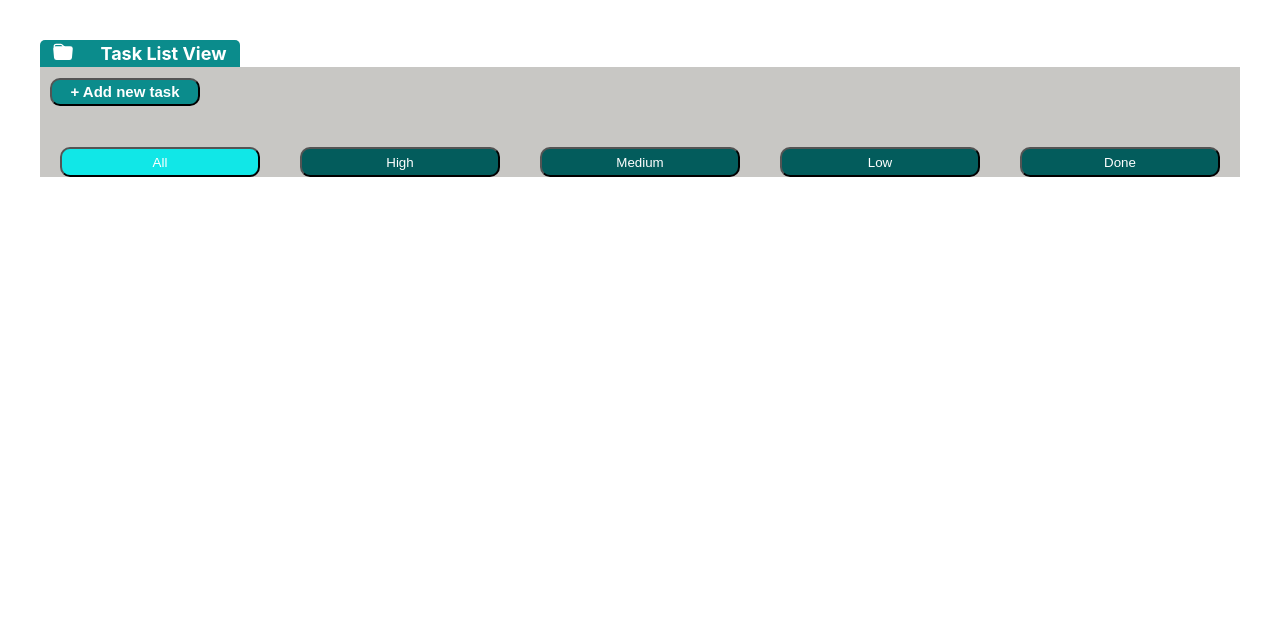
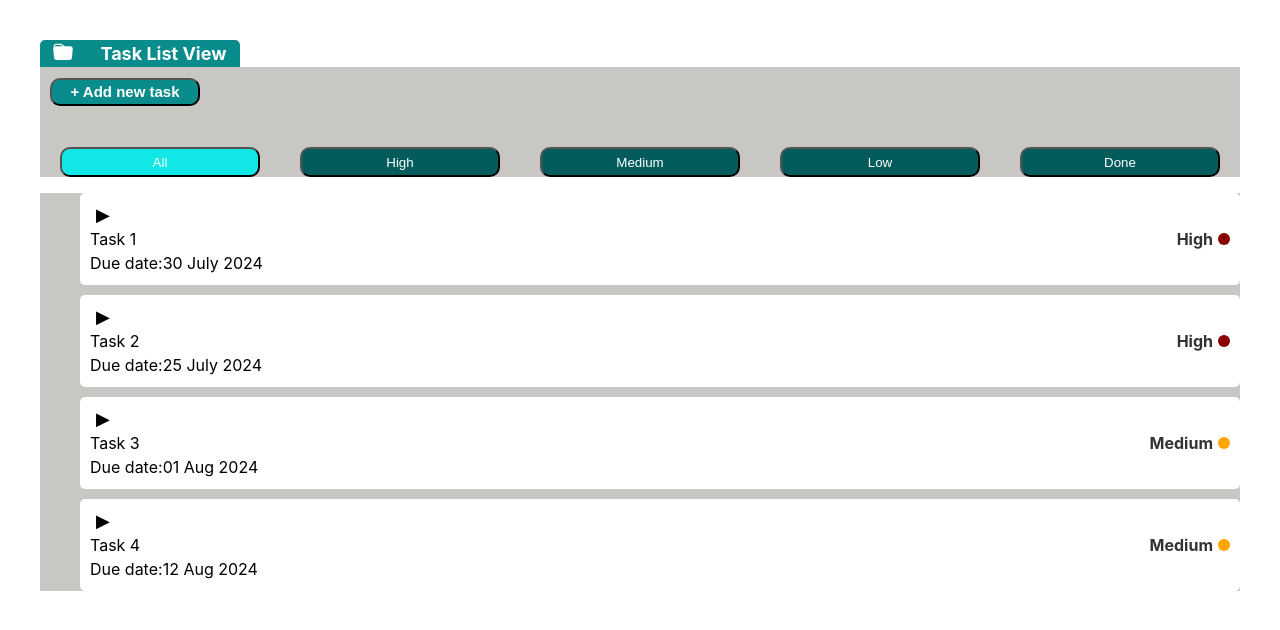
Before and after one commit to Dhananjay-3270/HockeyCurve_assignment, a React (Vite) app in the folder vite-project/: page / in a window 1280 px wide. Shown: the top 630 px of the page. Built offline with nearby package versions, Linux system fonts and the light colour scheme.

Commit message:
BasicUI2

```diff
--- a/vite-project/src/App.jsx
+++ b/vite-project/src/App.jsx
@@ -1,11 +1,12 @@
 import { useState } from "react";
-
+import Tasklist from "./Tasklist";
 import "./App.css";
 
 function App() {
   return (
     <>
-      <div className="task-list-view">
+
+      {/* <div className="task-list-view">
         <header>
           <div className="task-list-header">
             <svg
@@ -35,7 +36,8 @@ function App() {
               <button className="filter">Done</button>
             </div>
         </div>
-      </div>
+      </div> */}
+      <Tasklist/>
     </>
   );
 }
--- /dev/null
+++ b/vite-project/src/Tasklist.css
@@ -0,0 +1,109 @@
+
+.task-list-header{
+    font-size: 18px;
+    font-weight: bold;
+    background-color: #0b8c8c;
+  width: 200px;
+  color: white;
+  border-top-left-radius: 5px;
+  border-top-right-radius: 5px;
+  display: flex;
+  justify-content: space-around;
+  }
+  .task-list-actions{
+  height: 110px;
+  background-color:   rgb(200, 199, 196);
+  display: flex;
+  flex-direction: column;
+  justify-content: space-between;
+
+  }
+  .addtask-btn-div{
+    font-size: 18px;
+    font-weight: bold;
+
+    width: 150px;
+    position: relative;
+    top: 10px;
+    left: 5px;
+    border-radius: 10px;
+  }
+
+
+  .addtask-btn-div button {
+    font-size: 15px;
+    font-weight: bold;
+    width: 100%;
+    height: 100%;
+   margin-bottom: 2px;
+   margin-left: 5px;
+   margin-right: 2px;
+   background-color: #0b8c8c;
+   border-radius: 10px;
+   color: white;
+   cursor: pointer;
+  }
+  .task-list-filters{
+    display: flex;
+    flex-direction: row;
+    height: 30px;
+    justify-content: space-around;
+
+  }
+  .filter {
+    background-color: #035c5c;
+    border-radius: 10px;
+    color: white;
+    width: 200px;
+    cursor: pointer;
+  }
+  .filter-active {
+    border-radius: 10px;
+    color: white;
+    width: 200px;
+    background-color: #11e7e7;
+    cursor: pointer;
+  }
+
+
+  .task-container
+  {
+background-color:   rgb(200, 199, 196);
+
+  }
+
+  .task-list{
+    list-style: none;
+
+  }
+  .task-list-item{
+    display: flex;
+    justify-content: space-between;
+    align-items: center;
+    background-color: #fff;
+    border-radius: 5px;
+    padding: 10px;
+    margin-bottom: 10px;
+  }
+.task-expand-button {
+
+    background: none;
+    border: none;
+    font-size: 18px;
+    cursor: pointer;
+    margin-right: 10px;
+ }
+
+
+ .priority-indicator {
+    width: 12px;
+    height: 12px;
+    border-radius: 50%;
+    margin-left: 5px;
+  }
+  .task-priority{
+    display: flex;
+    align-items: center;
+    font-weight: bold;
+    color: #333;
+  }
--- /dev/null
+++ b/vite-project/src/Tasklist.jsx
@@ -0,0 +1,101 @@
+import "./Tasklist.css";
+
+function Tasklist() {
+  const initialTasks = [
+    {
+      id: 1,
+      name: "Task 1",
+      dueDate: "30 July 2024",
+      priority: "High",
+      color: "#8B0000",
+      details: "Details about Task 1",
+      isExpanded: false,
+    },
+    {
+      id: 2,
+      name: "Task 2",
+      dueDate: "25 July 2024",
+      priority: "High",
+      color: "#8B0000",
+      details: "Details about Task 2",
+      isExpanded: false,
+    },
+    {
+      id: 3,
+      name: "Task 3",
+      dueDate: "01 Aug 2024",
+      priority: "Medium",
+      color: "#FFA500",
+      details: "Details about Task 3",
+      isExpanded: false,
+    },
+    {
+      id: 4,
+      name: "Task 4",
+      dueDate: "12 Aug 2024",
+      priority: "Medium",
+      color: "#FFA500",
+      details: "Details about Task 4",
+      isExpanded: false,
+    },
+  ];
+  return (
+    <>
+      <div className="task-list-view">
+        <header>
+          <div className="task-list-header">
+            <svg
+              xmlns="http://www.w3.org/2000/svg"
+              width="20"
+              height="25"
+              fill="currentColor"
+              viewBox="0 0 16 16"
+            >
+              <path d="M9.828 3h3.982a2 2 0 0 1 1.992 2.181l-.637 7A2 2 0 0 1 13.174 14H2.825a2 2 0 0 1-1.991-1.819l-.637-7a2 2 0 0 1 .342-1.31L.5 3a2 2 0 0 1 2-2h3.672a2 2 0 0 1 1.414.586l.828.828A2 2 0 0 0 9.828 3m-8.322.12q.322-.119.684-.12h5.396l-.707-.707A1 1 0 0 0 6.172 2H2.5a1 1 0 0 0-1 .981z" />
+            </svg>
+            Task List View
+          </div>
+        </header>
+
+        <div className="task-list-actions">
+          <div className="addtask-btn-div">
+            <button className="addtask-btn"> + Add new task</button>
+          </div>
+          <div className="task-list-filters">
+            <button className="filter-active">All</button>
+            <button className="filter">High</button>
+            <button className="filter">Medium</button>
+            <button className="filter">Low</button>
+            <button className="filter">Done</button>
+          </div>
+        </div>
+        <div className="task-container">
+          <ul className="task-list">
+            {initialTasks.map((task) => (
+              <li key={task.id} className="task-list-item">
+                {" "}
+                <div className="task-list-item-info">
+                  <button className="task-expand-button">
+                    {task.isExpanded ? "▼" : "▶"}
+                  </button>
+                  <div>
+                    <div className="task-name">{task.name}</div>
+                    <div className="task-date">Due date:{task.dueDate}</div>
+                  </div>
+                </div>
+                <div className="task-priority">
+                  {task.priority}
+                  <span
+                    className="priority-indicator"
+                    style={{ backgroundColor: task.color }}
+                  ></span>
+                </div>
+              </li>
+            ))}
+          </ul>
+        </div>
+      </div>
+    </>
+  );
+}
+export default Tasklist;
```
